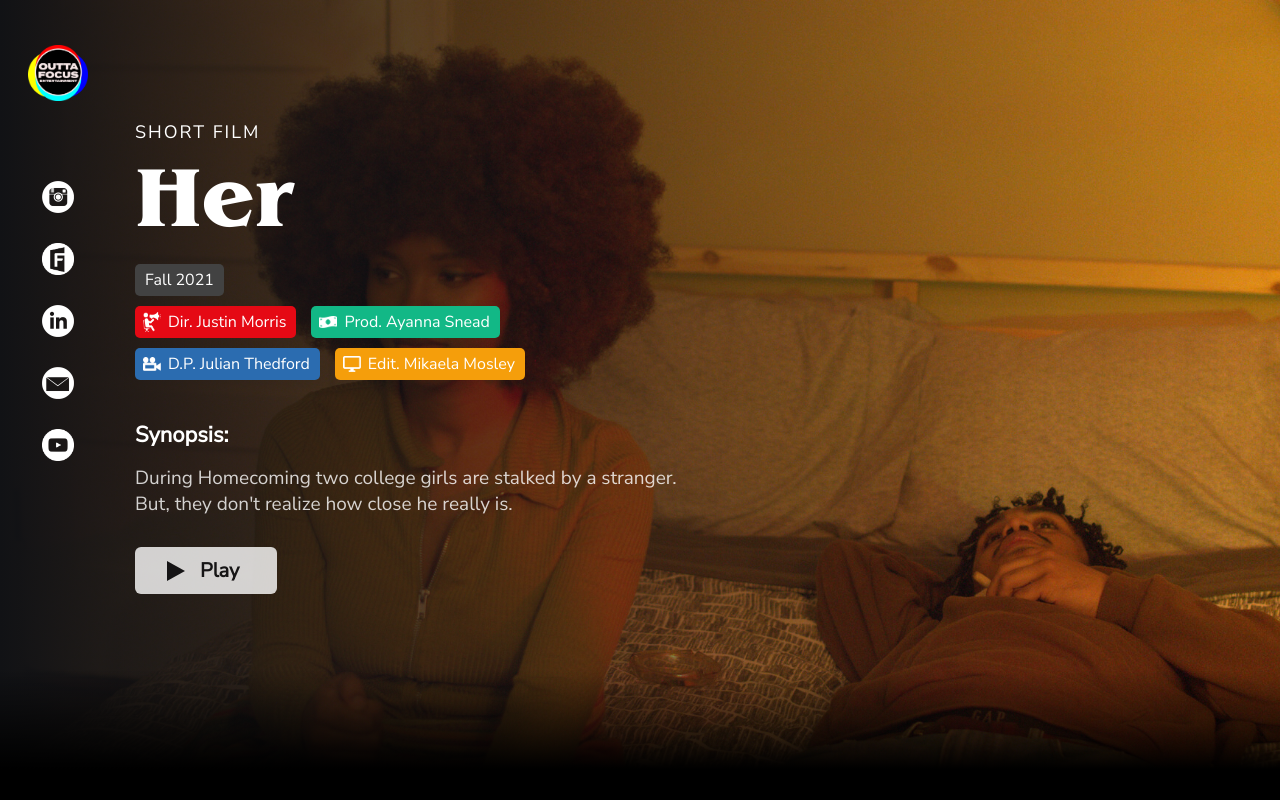
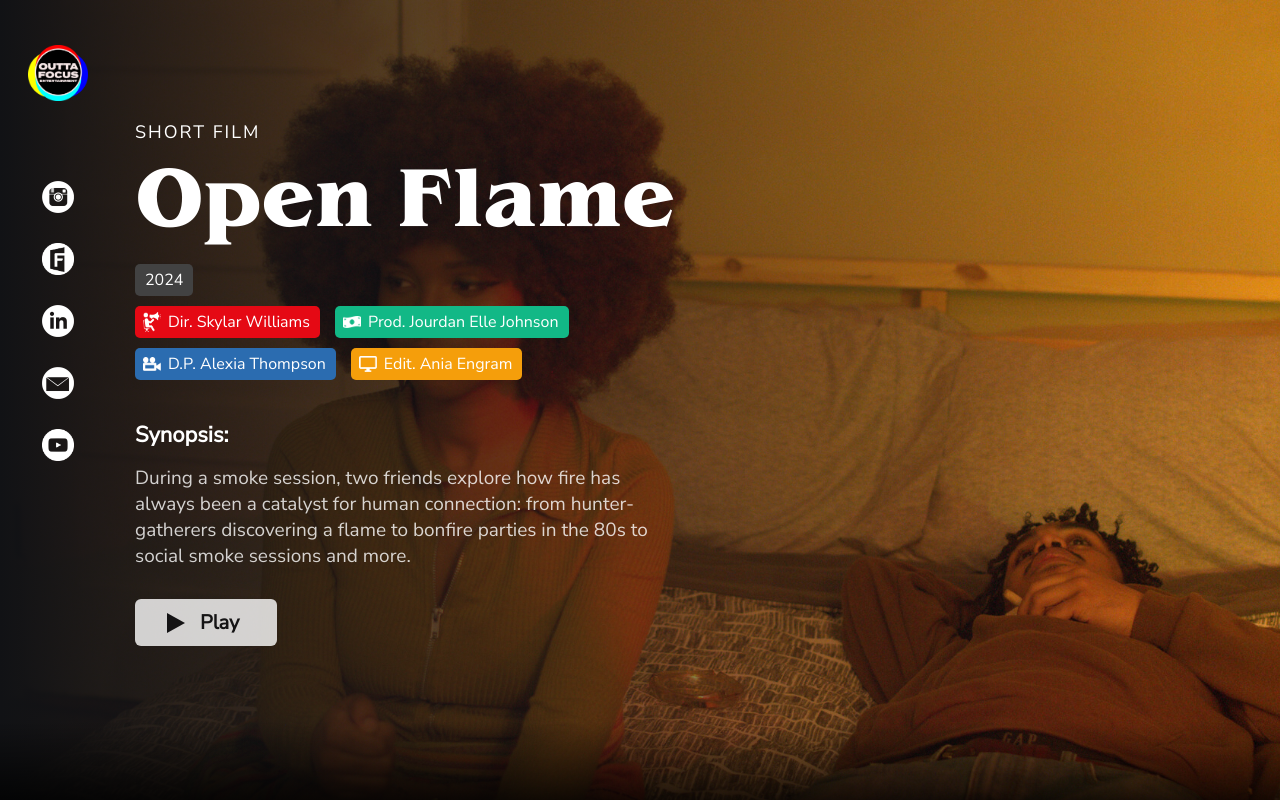
Before and after one commit to willhoppin/howard-thesis-2, an Angular app: page /openflame in a window 1280 px wide. Built offline with nearby package versions, Linux system fonts and the light colour scheme.

Commit message:
open flame

```diff
--- a/src/app/feature-pages/coding/openflame/openflame.component.html
+++ b/src/app/feature-pages/coding/openflame/openflame.component.html
@@ -6,32 +6,33 @@
                 <div class="w-series">
                     <div class="series">SHORT FILM</div>
                 </div>
-                <div class="series-title">Her</div>
+                <div class="series-title">Open Flame</div>
                 <div class="info-bar">
-                    <div class="date">Fall 2021</div>
+                    <div class="date">2024</div>
                     <div class="episodes">1 Episode</div>
                     <div class="tools">
                         <div class="tag director">
                             <img class="tag-icon" src="/assets/tags/dir.png"/>
-                            <div class="tag-text">Dir. Justin Morris</div>
+                            <div class="tag-text">Dir. Skylar Williams</div>
                         </div>
                         <div class="tag producer">
                             <img class="tag-icon" src="/assets/tags/prod.png"/>
-                            <div class="tag-text">Prod. Ayanna Snead</div>
+                            <div class="tag-text">Prod. Jourdan Elle Johnson</div>
                         </div>
                         <div class="tag dp">
                             <img class="tag-icon" src="/assets/tags/dp.png"/>
-                            <div class="tag-text">D.P. Julian Thedford</div>
+                            <div class="tag-text">D.P. Alexia Thompson</div>
                         </div>
                         <div class="tag editor">
                             <img class="tag-icon" src="/assets/tags/edit.png"/>
-                            <div class="tag-text">Edit. Mikaela Mosley</div>
+                            <div class="tag-text">Edit. Ania Engram</div>
                         </div>
                     </div>
                 </div>
                 <div class="episode-title">Synopsis:</div>
                 <div class="episode-description">
-                    During Homecoming two college girls are stalked by a stranger. But, they don't realize how close he really is.                <a class="link" href="https://youtu.be/vyHthRq4wVM" target="_blank">
+                    During a smoke session, two friends explore how fire has always been a catalyst for human connection: from hunter-gatherers discovering a flame to bonfire parties in the 80s to social smoke sessions and more.
+                    <a class="link" href="https://youtu.be/kVwDOPzgqm8" target="_blank">
                     <div class="play-button">
                         <div class="play"></div>
                         Play
```
